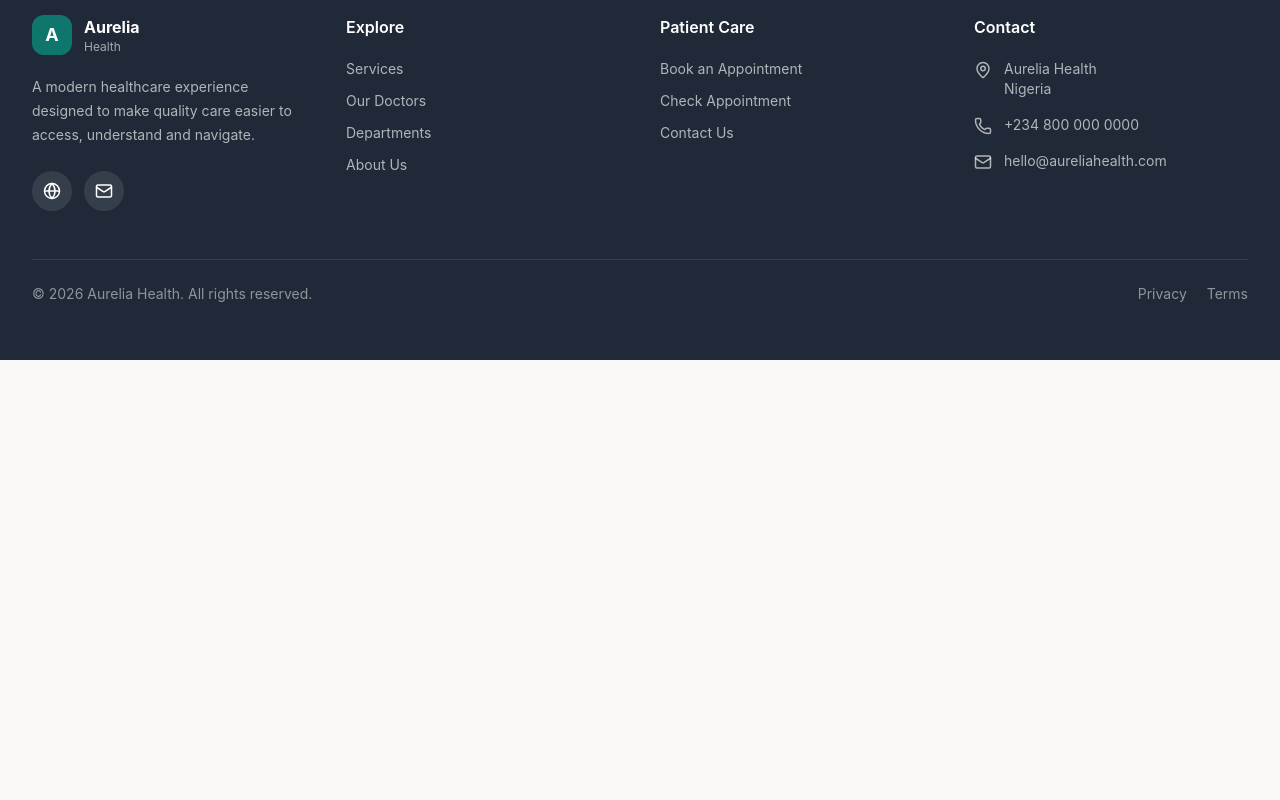
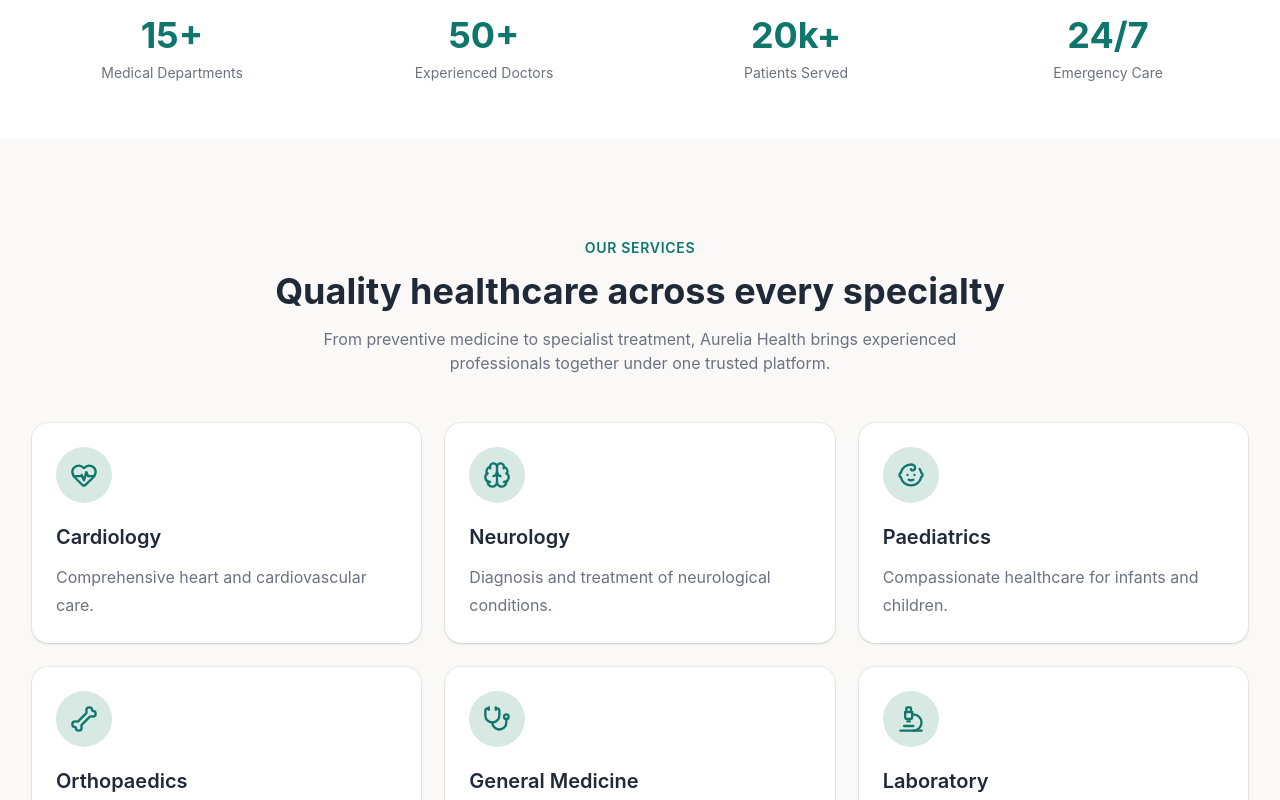
Before and after one commit to whymamman-spec/aurelia-health, a React (Vite) app in the folder client/: page / in a window 1280 px wide. Shown: the part 1100-1900 px from the top of the page. Before the commit the page ends 1460 px from the top, so only its background shows below. Built offline with nearby package versions, Linux system fonts and the light colour scheme.

Commit message:
feat: add homepage trust statistics and services sections

```diff
--- /dev/null
+++ b/client/src/components/home/Services.jsx
@@ -0,0 +1,90 @@
+import {
+  HeartPulse,
+  Brain,
+  Baby,
+  Bone,
+  Stethoscope,
+  Microscope,
+} from "lucide-react";
+
+import { Card, Container, Section } from "../index";
+
+const services = [
+  {
+    title: "Cardiology",
+    description: "Comprehensive heart and cardiovascular care.",
+    icon: HeartPulse,
+  },
+  {
+    title: "Neurology",
+    description: "Diagnosis and treatment of neurological conditions.",
+    icon: Brain,
+  },
+  {
+    title: "Paediatrics",
+    description: "Compassionate healthcare for infants and children.",
+    icon: Baby,
+  },
+  {
+    title: "Orthopaedics",
+    description: "Bone, joint and musculoskeletal specialists.",
+    icon: Bone,
+  },
+  {
+    title: "General Medicine",
+    description: "Primary healthcare and routine consultations.",
+    icon: Stethoscope,
+  },
+  {
+    title: "Laboratory",
+    description: "Modern diagnostic and medical laboratory services.",
+    icon: Microscope,
+  },
+];
+
+function Services() {
+  return (
+    <Section>
+      <Container>
+        <div className="mb-12 text-center">
+          <span className="text-sm font-semibold uppercase tracking-wider text-aurelia-teal">
+            Our Services
+          </span>
+
+          <h2 className="mt-3 text-4xl font-bold text-aurelia-text">
+            Quality healthcare across every specialty
+          </h2>
+
+          <p className="mx-auto mt-4 max-w-2xl text-aurelia-muted">
+            From preventive medicine to specialist treatment, Aurelia Health
+            brings experienced professionals together under one trusted
+            platform.
+          </p>
+        </div>
+
+        <div className="grid gap-6 sm:grid-cols-2 lg:grid-cols-3">
+          {services.map((service) => (
+            <Card
+              key={service.title}
+              className="transition duration-300 hover:-translate-y-1 hover:shadow-lg"
+            >
+              <div className="mb-5 flex h-14 w-14 items-center justify-center rounded-full bg-aurelia-teal-light text-aurelia-teal">
+                <service.icon size={28} />
+              </div>
+
+              <h3 className="text-xl font-semibold text-aurelia-text">
+                {service.title}
+              </h3>
+
+              <p className="mt-3 leading-7 text-aurelia-muted">
+                {service.description}
+              </p>
+            </Card>
+          ))}
+        </div>
+      </Container>
+    </Section>
+  );
+}
+
+export default Services;
--- /dev/null
+++ b/client/src/components/home/Stats.jsx
@@ -0,0 +1,30 @@
+import { Container, Section } from "../index";
+
+const stats = [
+  { value: "15+", label: "Medical Departments" },
+  { value: "50+", label: "Experienced Doctors" },
+  { value: "20k+", label: "Patients Served" },
+  { value: "24/7", label: "Emergency Care" },
+];
+
+function Stats() {
+  return (
+    <Section className="bg-white" spacing="compact">
+      <Container>
+        <div className="grid gap-8 text-center sm:grid-cols-2 lg:grid-cols-4">
+          {stats.map((stat) => (
+            <div key={stat.label}>
+              <h2 className="text-4xl font-bold text-aurelia-teal">
+                {stat.value}
+              </h2>
+
+              <p className="mt-2 text-sm text-aurelia-muted">{stat.label}</p>
+            </div>
+          ))}
+        </div>
+      </Container>
+    </Section>
+  );
+}
+
+export default Stats;
--- a/client/src/pages/Home.jsx
+++ b/client/src/pages/Home.jsx
@@ -1,11 +1,15 @@
 import Hero from "../components/home/Hero";
 import QuickActions from "../components/home/QuickActions";
+import Stats from "../components/home/Stats";
+import Services from "../components/home/Services";
 
 function Home() {
   return (
     <>
       <Hero />
       <QuickActions />
+      <Stats />
+      <Services />
     </>
   );
 }
```
